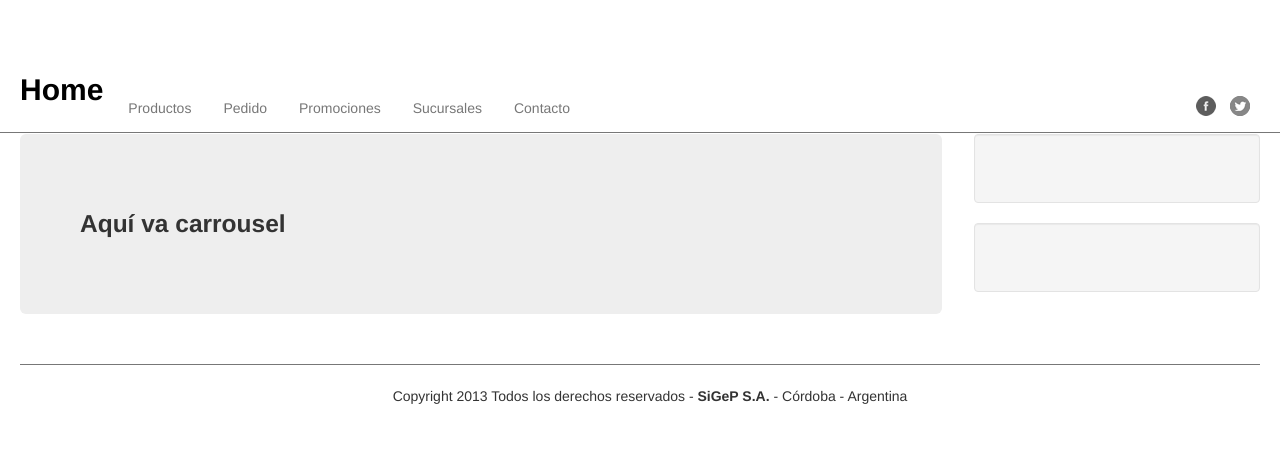
After one commit to pekerDjango/Delivery, a Django app: page / in a window 1280 px wide. The commit adds this page. Shown: the top 455 px of the page. Run offline with Django 3.2, Linux system fonts and the light colour scheme; some libraries are stand-ins or nearby versions.

Commit message:
[#10] Estable pagina base y creacion de la pagina indice index.html

```diff
--- a/ConfiguracionDeComponentes/urls.py
+++ b/ConfiguracionDeComponentes/urls.py
@@ -1,6 +1,7 @@
 from django.conf.urls import patterns,url
 
 urlpatterns = patterns('ConfiguracionDeComponentes.views',
+    url(r'^$','index_view',name='vista_index'),
     url(r'^login/$','login_view',name='vista_login'),
     url(r'^logout/$','logout_view',name='vista_logout'),
 )
--- a/ConfiguracionDeComponentes/views.py
+++ b/ConfiguracionDeComponentes/views.py
@@ -1,8 +1,14 @@
+#encoding:utf-8
 from django.shortcuts import render_to_response
 from django.template import RequestContext
 from ConfiguracionDeComponentes.forms import LoginForm
 from django.contrib.auth import login,logout,authenticate
 from django.http import HttpResponseRedirect
+
+def index_view(request):
+    mensaje = "Aquí va carrousel"
+    ctx = {'msg':mensaje}
+    return render_to_response('index.html',ctx,context_instance=RequestContext(request))
 
 def login_view(request):
     mensaje = ""
--- /dev/null
+++ b/SiGeP/media/bootstrap/css/bootstrap-sigep.css
@@ -0,0 +1,53 @@
+/*!
+ * TiendaDIN CSS Theme
+ *
+ */
+ body{margin: 20px 0px 0px 0px;}
+ a{color: #333333;}
+ hr{border-top: 1px solid #777777;}
+ #header hr{margin: 0px; padding: 0px;}
+.navbar .brand {
+    color: #000000;
+    font-size: 30px;
+    font-weight: bold;
+}
+.navbar-inner {
+    background-color: #ffffff;
+    background-image: none;
+    background-repeat: none;
+    border: none;
+    border-radius: none;
+    box-shadow: none;
+    min-height: 40px;
+    padding: 0px;
+}
+.accordion-group {
+    border: none;
+    border-radius: 4px 4px 4px 4px;
+    margin-bottom: none;
+}
+.accordion-heading .accordion-toggle {
+    display: block;
+    padding: 0px;
+}
+blockquote{border-left: 1px solid #dadada;}
+.modal {border-radius: 0px;}
+.navbar {margin-bottom: 0px;}
+ul.nav > li{height: 43px;}
+.navbar .nav{margin: 9px 10px 0px 0px;}
+.navbar .nav > li > a:focus,
+.navbar .nav > li > a:hover {border-bottom: 3px solid black;padding-bottom: 15px;}
+.navbar .nav > .active > a,
+.navbar .nav > .active > a:hover,
+.navbar .nav > .active > a:focus {background-color: #FFFFFF;border-bottom: 3px solid black;box-shadow: none;padding-bottom: 15px;}
+.navbar .nav li.dropdown.open > .dropdown-toggle,
+.navbar .nav li.dropdown.active > .dropdown-toggle,
+.navbar .nav li.dropdown.open.active > .dropdown-toggle { background-color: #FFFFFF;}
+.dropdown-menu li > a:hover,
+.dropdown-menu li > a:focus,
+.dropdown-submenu:hover > a {background-color: #e5e5e5;background-image: none;color: #333333;}
+.dropdown-menu .active > a,
+.dropdown-menu .active > a:hover {background-color: #E5E5E5;background-image: none;color: #333333;}
+.nav-pills > li > a {border-radius: 0px; margin-bottom: 0px;}
+.nav-pills .dropdown-menu {border-radius: 0px;margin-top: 12px;}
+select, textarea, input[type="text"], input[type="password"], input[type="datetime"], input[type="datetime-local"], input[type="date"], input[type="month"], input[type="time"], input[type="week"], input[type="number"], input[type="email"], input[type="url"], input[type="search"], input[type="tel"], input[type="color"], .uneditable-input { border-radius: 0px;color: #555555;display: inline-block;font-size: 14px;height: none;line-height: 20px;margin-bottom: 10px;padding: 4px 6px;vertical-align: middle;}
--- /dev/null
+++ b/SiGeP/media/bootstrap/css/custom.css
@@ -0,0 +1,29 @@
+/*!
+ * Custom CSS for my site
+ *
+ */
+/* Home */
+#home-carousel{margin: 0px;}
+#home-carousel img{height: 400px;}
+#home-carousel-hr{margin-top: 0px;}
+.error404, .error500{background-color: #e6e6e6;position: relative;}
+.error404 h1, .error500 h1{color: #000000;text-shadow: 3px 3px 3px rgb(163, 163, 163);margin-bottom: 0px;}
+.error404 h2, .error500 h2{color: #a3a3a3;margin-top: 0px;}
+.error404 p, .error500 p{color: rgb(51, 51, 51);}
+.error404 h1, h2, p, .error500 h1, h2, p{margin-left: 20px;}
+.error404 img, .error500 img{float: right;margin-right: 20px;margin-bottom: 20px;}
+.input-styled{background-image: url('../img/new/select-file.png');width: 238px;height: 30px;background-repeat: no-repeat}
+.input-styled > input{opacity: 0;width: 220px;}
+.input-styled > i{opacity: 0;}
+.center{text-align: center;}
+.navbar .brand{padding: 0 10px 0 20px;}
+.plataforma-espacio-desc{margin-top: 40px;margin-left: 15px;}
+.plataforma-espacio-tumb{margin-bottom: 0px;margin-top: 144px;}
+blockquote.red{border-left: 1px solid #ff0000;}
+blockquote.naranja{border-left: 1px solid #ff6600;}
+blockquote.turquesa{border-left: 1px solid #0088cc;}
+#footer ul.unstyled li{display: inline-block;}
+.navbar-inner > a{margin: 0px 0px 0px 10px;padding: 10px 0px 0px 0px;}
+.social{margin: 15px 0 0 0;padding: 0;float: right;height: 37px;}
+.social > a{margin: 0 10px 0 0;padding: 0 0 16px;}
+.social > a:hover{border-bottom: 3px solid black;}
--- a/SiGeP/templates/base.html
+++ b/SiGeP/templates/base.html
@@ -5,27 +5,70 @@
 	<title>SiGeP</title>
 	 <link href="/media/bootstrap/css/bootstrap.css" rel="stylesheet">
      <link href="/media/bootstrap/css/bootstrap-responsive.css" rel="stylesheet">
+     <link href="/media/bootstrap/css/bootstrap-sigep.css" rel="stylesheet">
+     <link href="/media/bootstrap/css/custom.css" rel="stylesheet">
     <script src="/media/js/jquery.js"></script>
     <script src="/media/bootstrap/js/bootstrap.js"></script>
-    <style type="text/css">
+  <style type="text/css">
+      body {
+        padding-top: 60px;
+        padding-bottom: 40px;
+      }
+      .sidebar-nav {
+        padding: 9px 0;
+      }
+
+    </style>
 </head>
 <body>
-
-	<div class="navbar">
+    <div id="header">
+<!--    <div class="container">-->
+	<div class="navbar ">
 		<div class="navbar-inner">
 			<div class="container-fluid">
+			    <a class="brand" href="{% url "vista_index" %}">Home</a>
 				<ul class="nav nav-pills">
-					<li>Home</li>
-					<li>Productos</li>
-					<li>Pedidos</li>
-					<li>Promociones</li>
-					<li>Sucursales</li>
-					<li>Contacto</li>
+					<li><a href="">Productos</a></li>
+					<li><a href="">Pedido</a></li>
+					<li><a href="">Promociones</a></li>
+					<li><a href="">Sucursales</a></li>
+					<li><a href="">Contacto</a></li>
 				</ul>
+				      <div class="social">
+                <a class="" href="http://www.facebook.com/federicopeker"><img src="/media/imagenes/base/fb.png"></a>
+                <a class="" href="https://twitter.com/federicopeker"><img src="/media/imagenes/base/tw.png"></a>
+            </div>
 			</div>
 		</div>
 	</div>
+	<hr>
+	</div>
+	<div class="container-fluid">
+      <div class="row-fluid">
+        <div class="span9">
+          <div class="hero-unit">
+            {% block content %}
+            {% endblock%}
+          </div>
+        </div><!--/span-->
 
-
+        <div class="span3">
+          <div class="well sidebar-nav">
+            <ul class="nav nav-list" id="wellAux1">
+              <li class="nav-header"></li>
+            </ul>
+          </div><!--/.well -->
+          <div class="well sidebar-nav">
+            <ul class="nav nav-list" id="wellAux2">
+              <li class="nav-header"></li>
+            </ul>
+          </div><!--/.well -->
+        </div><!--/span-->
+      </div><!--/row-->
+      <hr>
+      <footer style="text-align:center" >
+           <p>Copyright 2013 Todos los derechos reservados - <strong>SiGeP S.A. </strong> - Córdoba - Argentina <br /></p>
+      </footer>
+  </div><!-- Fin container fluid-->
 </body>
 </html>
--- /dev/null
+++ b/SiGeP/templates/index.html
@@ -0,0 +1,5 @@
+{% extends 'base.html' %}
+{% block title %} Pagina Inicio{% endblock %}
+{% block content %}
+<h3>{{ msg }}</h3>
+{% endblock %}
```
Also changed, not shown: SiGeP/media/imagenes/base/fb.png (added), SiGeP/media/imagenes/base/tw.png (added).
